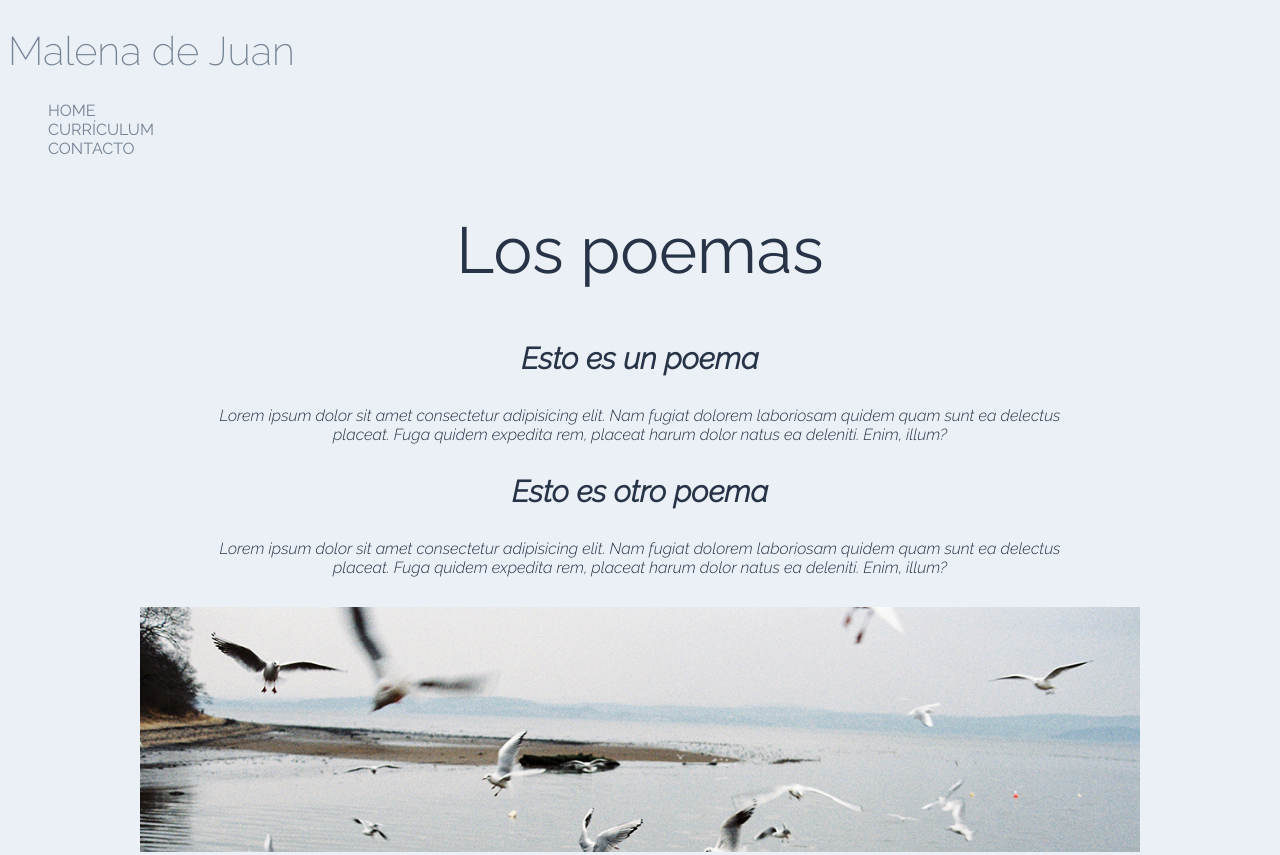
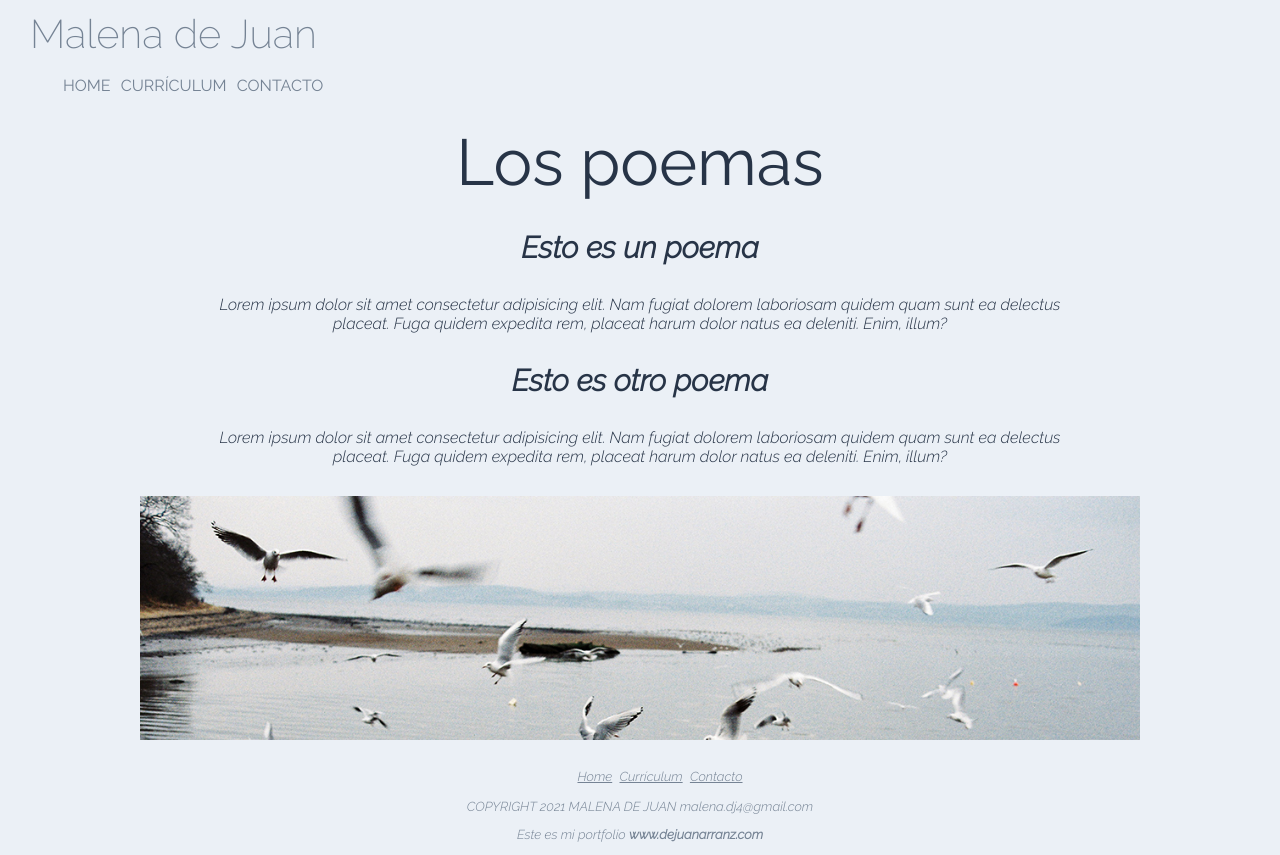
Before and after one commit to malenadejuan/web_malena, a plain HTML site: page index.html in a window 1280 px wide. Shown: the top 855 px of the page. Drawn offline with Linux system fonts and the light colour scheme.

Commit message:
cursor, paddings i margins encabezado, disposicion linia de los navegadores

```diff
--- a/styles/estilos.css
+++ b/styles/estilos.css
@@ -1,19 +1,42 @@
+:root {
+  --color-fondo: #ebf0f6;
+  --color-texto: #273447;
+  --color-pfondo: #758394;
+}
+
 * {
   box-sizing: border-box;
 }
 
+*:hover {
+    cursor: default;
+}
+
 body {
-  background-color: #EBF0F6;
+  margin: 0;
+  background-color: var(--color-fondo);
   font-family: 'Raleway', Calibri;
-  color: #273447;
+  color: var(--color-texto);
 }
 a {
-  color: #273447;
+  color: inherit;
   text-decoration: none;
+
 }
 
-header.principal, footer.pie, header.principal a, footer.pie a {
-  color:#758394;
+.principal, .pie {
+  color: var(--color-pfondo);
+  padding: 10px 30px;
+}
+
+footer.pie a, header.principal a {
+  color: inherit;
+}
+
+.pie a:hover, .principal a:hover {
+  color: var(--color-texto);
+  font-weight: normal;
+  transition: 1s;
 }
 
 footer.pie {
@@ -41,6 +64,7 @@ h2 {
   text-align: center;
   font-size: 50px;
   font-weight: 400;
+  margin: 0 auto 20px;
 }
 
 h2.home {
@@ -52,22 +76,32 @@ h1 {
   font-family: 'Raleway', sans-serif;
   font-weight: 200;
   font-size: 40px;
+  margin: 0;
 }
 
-footer.pie nav li {
+.pie li {
   list-style: none;
   text-decoration: underline;
+  display: inline-block;
+  padding: 2px;
 }
 
-header.principal nav li {
+.principal ul{
+  padding: 0 0 0 30px;
+}
+
+.principal li {
   list-style: none;
   text-transform: uppercase;
   font-weight: 400;
+  padding: 3px;
+  display: inline-block;
 }
 h3 {
   font-size: 30px;
   font-weight:bold;
 }
+
 main.contacto h3 {
   font-size: 25px;
   font-weight:normal;
```
